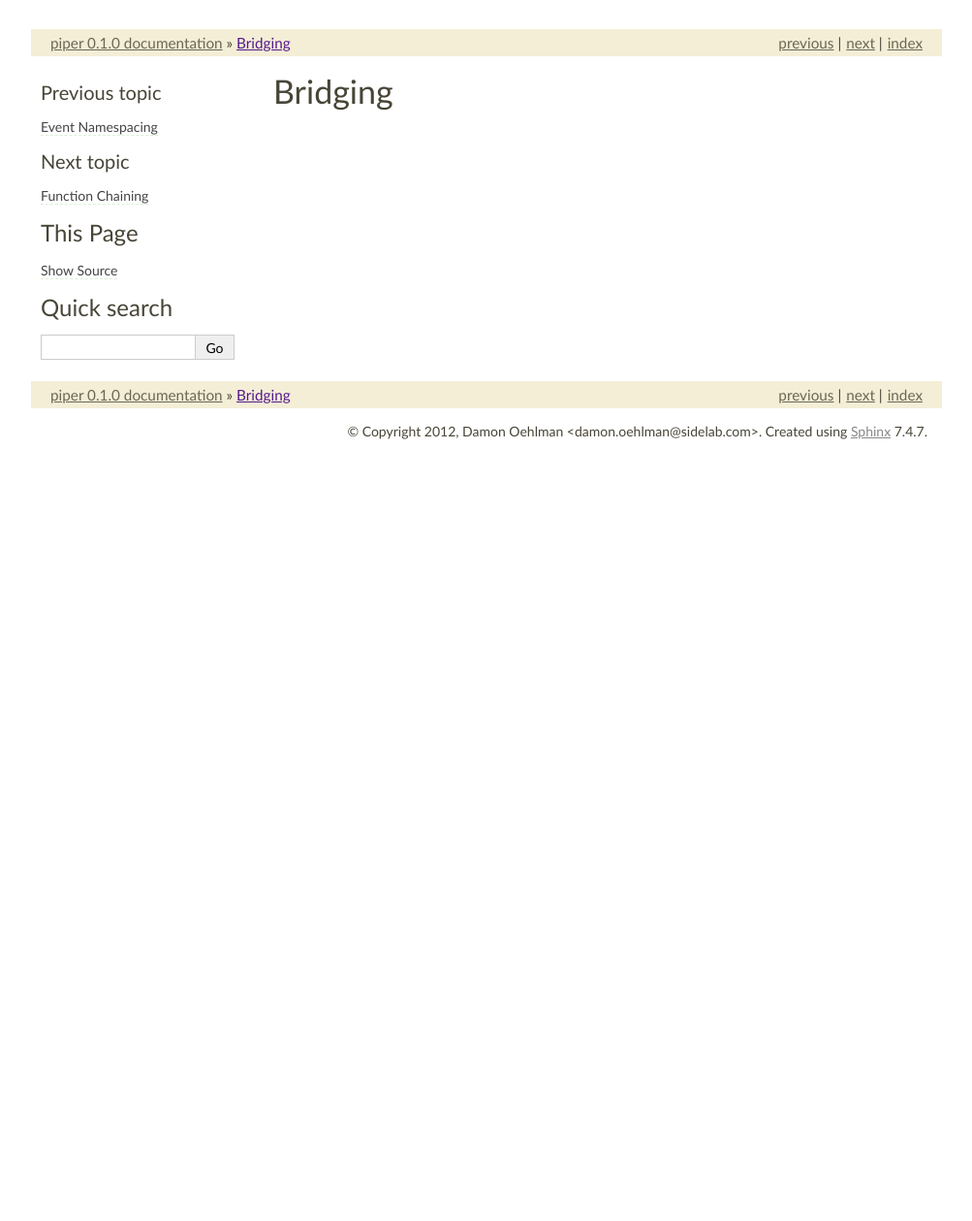
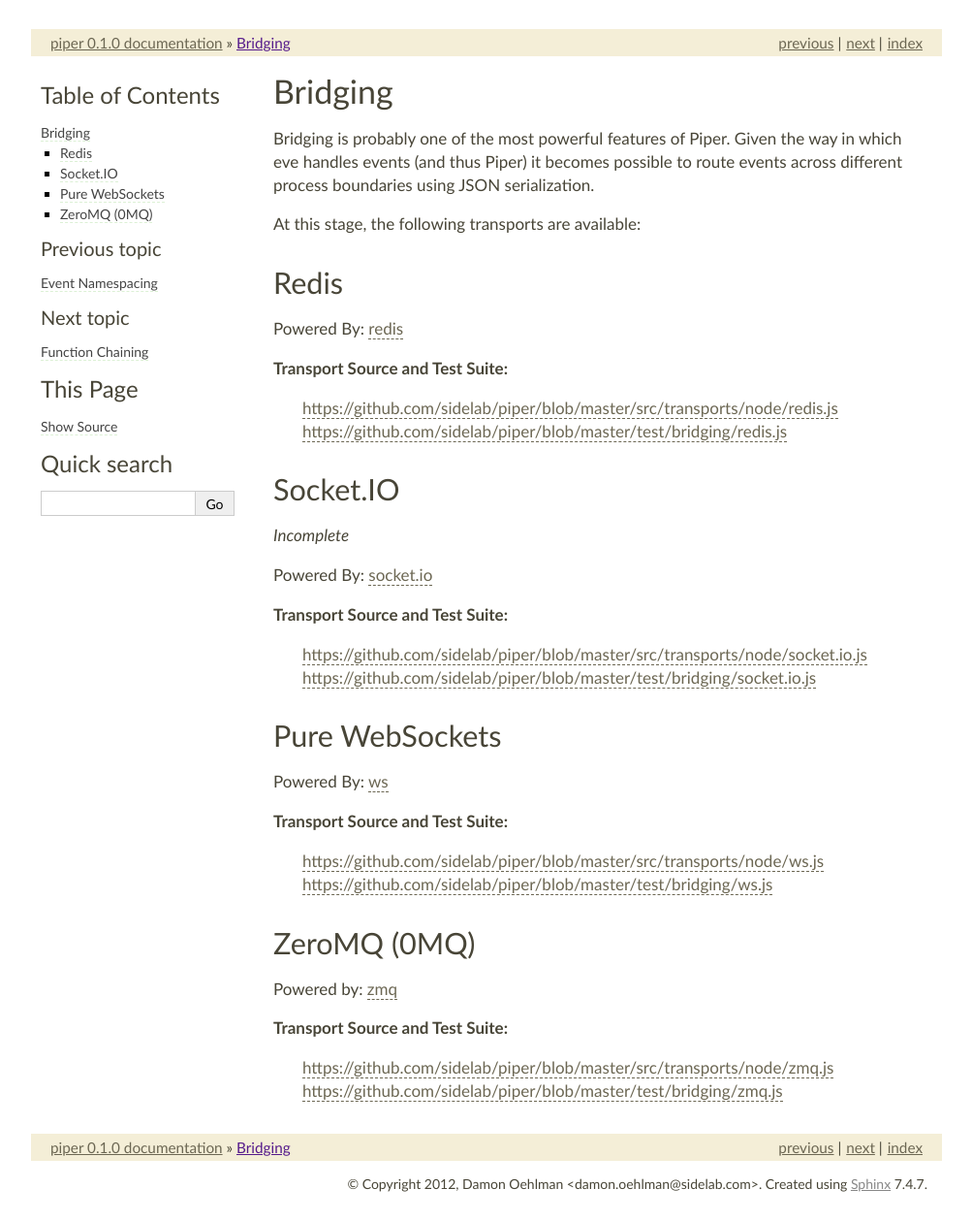
Before and after one commit to DamonOehlman/piper, a Sphinx documentation site: the page built from docs/bridging.rst, in a window 1280 px wide. Shown: the whole page at 97% size, without its empty margins (138-1141 px from the left). Built offline with Sphinx 7.4.7, drawn with Linux system fonts in a browser that asks for light colours; before the commit the page ends 900 px from its top, so only the background shows below that.

Commit message:
Doc updates

```diff
--- a/docs/bridging.rst
+++ b/docs/bridging.rst
@@ -1,3 +1,51 @@
 ========
 Bridging
 ========
+
+Bridging is probably one of the most powerful features of Piper.  Given the way in which eve handles events (and thus Piper) it becomes possible to route events across different process boundaries using JSON serialization.
+
+At this stage, the following transports are available:
+
+Redis
+=====
+
+Powered By: `redis <https://github.com/mranney/node_redis>`_
+
+**Transport Source and Test Suite:**
+
+    https://github.com/sidelab/piper/blob/master/src/transports/node/redis.js
+    https://github.com/sidelab/piper/blob/master/test/bridging/redis.js
+
+
+Socket.IO
+=========
+
+*Incomplete*
+
+Powered By: `socket.io <https://github.com/LearnBoost/socket.io>`_
+
+**Transport Source and Test Suite:**
+
+    https://github.com/sidelab/piper/blob/master/src/transports/node/socket.io.js
+    https://github.com/sidelab/piper/blob/master/test/bridging/socket.io.js
+
+Pure WebSockets
+===============
+
+Powered By: `ws <https://github.com/einaros/ws>`_
+
+**Transport Source and Test Suite:**
+
+    https://github.com/sidelab/piper/blob/master/src/transports/node/ws.js
+    https://github.com/sidelab/piper/blob/master/test/bridging/ws.js
+
+
+ZeroMQ (0MQ)
+============
+
+Powered by: `zmq <https://github.com/JustinTulloss/zeromq.node>`_
+
+**Transport Source and Test Suite:**
+
+    https://github.com/sidelab/piper/blob/master/src/transports/node/zmq.js
+    https://github.com/sidelab/piper/blob/master/test/bridging/zmq.js
--- a/docs/index.rst
+++ b/docs/index.rst
@@ -6,6 +6,7 @@
 .. toctree::
    :maxdepth: 2
 
+   getting-started
    namespacing
    bridging
    chaining
```
Also changed, not shown: docs/getting-started.rst (added, +20 -0 lines).
